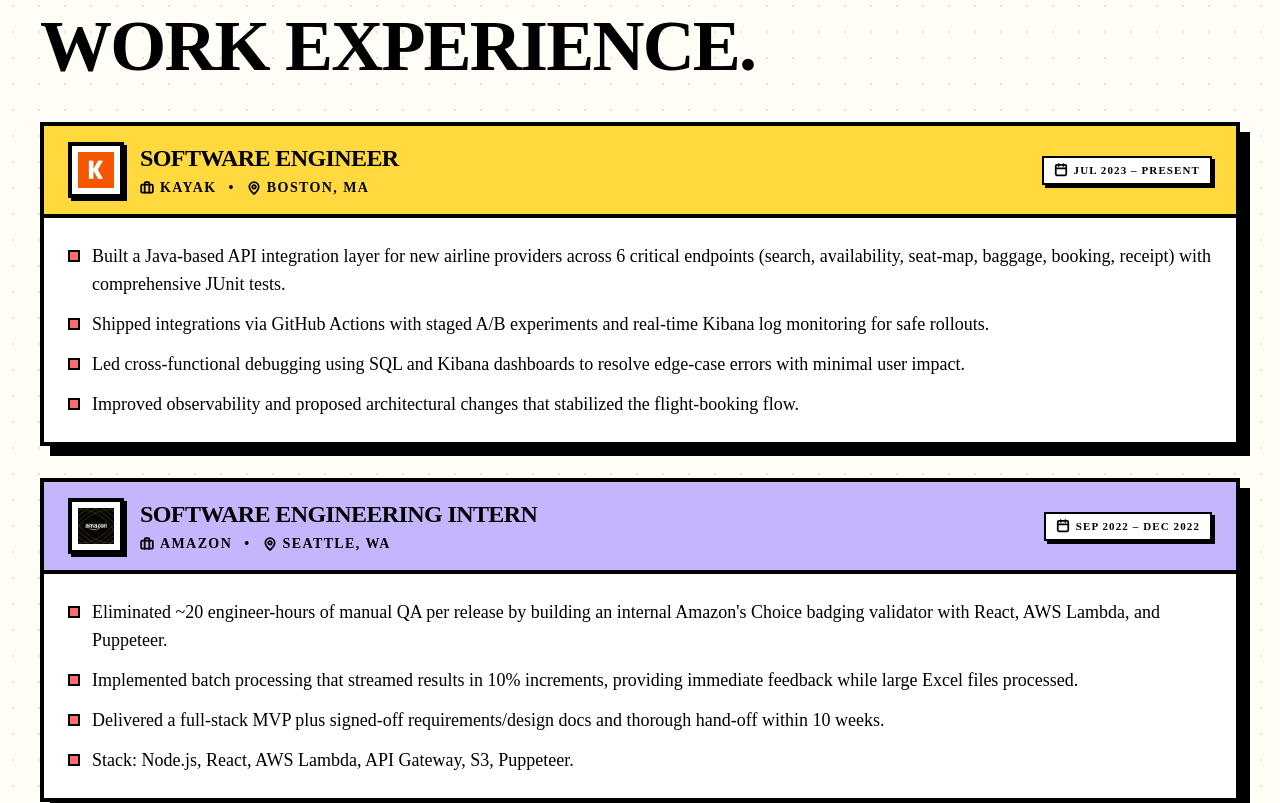
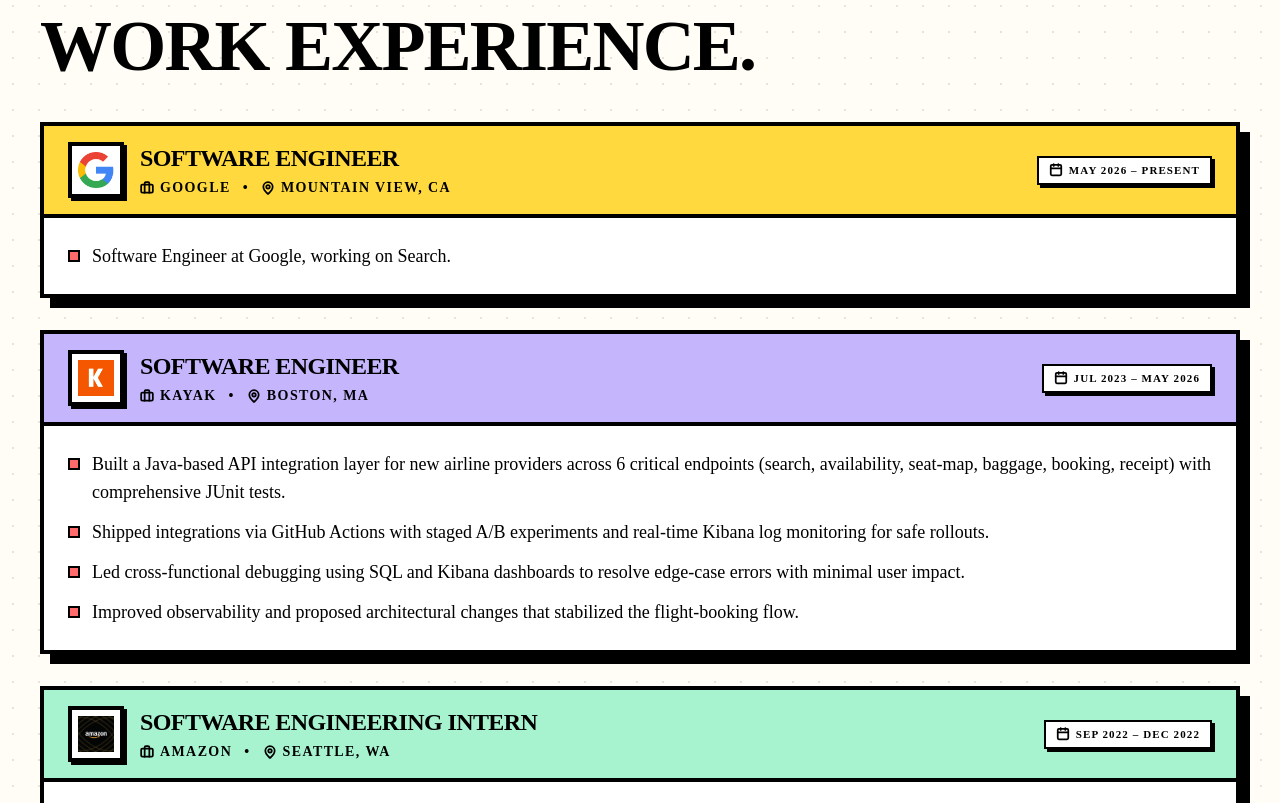
Before and after one commit to maanasanarayan/maanasanarayan.github.io, an Astro site: page / in a window 1280 px wide. Shown: the part 1905-2708 px from the top of the page. Built offline with nearby package versions, Linux system fonts and the light colour scheme; Astro itself is replaced by a stand-in of ours.

Commit message:
feat(content): restore google as current role, switch location back to bay area
- Add Google as current experience entry (Software Engineer, Mountain
  View, CA, May 2026 – Present) at the top of the list
- Kayak closes out at May 2026
- profile.location flips back to "Bay Area, CA"; profile.summary,
  BaseLayout meta description + keywords + JSON-LD worksFor + postal
  address, llms.txt narrative + experience list, and manifest
  description all updated for SEO so every surface says
  "Software Engineer at Google, Bay Area, CA"
- public/images/google.png restored from .hidden so the experience
  card logo resolves

```diff
--- a/public/llms.txt
+++ b/public/llms.txt
@@ -1,12 +1,12 @@
 # Maanasa Narayan
 
-> Software Engineer based in the Greater Boston Area. Builds scalable web applications and backend cloud systems. Engineering experience across Kayak, Amazon, Nokia, and Adobe.
+> Software Engineer at Google, based in the Bay Area, CA. Builds scalable web applications and backend cloud systems. Prior engineering experience at Kayak, Amazon, Nokia, and Adobe.
 
 ## About
 
-Maanasa Narayan is a software engineer with experience across full-stack web development and cloud backend systems. Holds an M.S. in Computer Science from Northeastern University (GPA 3.9/4.0) and a B.E. in Computer Science from KSIT, VTU.
+Maanasa Narayan is a Software Engineer at Google (Mountain View, CA), with experience across full-stack web development and cloud backend systems. Holds an M.S. in Computer Science from Northeastern University (GPA 3.9/4.0) and a B.E. in Computer Science from KSIT, VTU.
 
-Currently at Kayak working on Java-based airline integrations across search, availability, seat-map, baggage, booking, and receipt endpoints, shipping via GitHub Actions with A/B experiments and Kibana observability.
+Previously at Kayak (Boston, MA, Jul 2023 – May 2026) working on Java-based airline integrations across search, availability, seat-map, baggage, booking, and receipt endpoints, shipping via GitHub Actions with A/B experiments and Kibana observability.
 
 ## Skills
 
@@ -18,7 +18,8 @@ Currently at Kayak working on Java-based airline integrations across search, ava
 
 ## Experience
 
-- Kayak — Software Engineer, Boston, MA (Jul 2023 – Present)
+- Google — Software Engineer, Mountain View, CA (May 2026 – Present)
+- Kayak — Software Engineer, Boston, MA (Jul 2023 – May 2026)
 - Amazon — Software Engineering Intern, Seattle, WA (Sep 2022 – Dec 2022)
 - Nokia — Application Developer Co-op, Raleigh, NC (May 2022 – Aug 2022)
 - Adobe — Software Engineer, Bengaluru, India (Nov 2018 – Aug 2021)
--- a/src/data/content.js
+++ b/src/data/content.js
@@ -2,10 +2,10 @@ const content = {
   profile: {
     name: 'Maanasa Narayan',
     title: 'Software Engineer',
-    location: 'Greater Boston Area',
+    location: 'Bay Area, CA',
     resumeUrl: '/documents/MaanasaNarayan.pdf',
     summary:
-      'Software Engineer based in the Greater Boston Area, focused on building scalable web applications and backend cloud systems. Engineering experience across Kayak, Amazon, Nokia, and Adobe.',
+      'Software Engineer at Google, based in the Bay Area, CA. Focused on building scalable web applications and backend cloud systems. Prior engineering experience at Kayak, Amazon, Nokia, and Adobe.',
   },
   about: {
     skills: {
@@ -37,11 +37,19 @@ const content = {
   },
   experiences: [
     {
+      company: 'Google',
+      logo: '/images/google.png',
+      role: 'Software Engineer',
+      location: 'Mountain View, CA',
+      period: 'May 2026 – Present',
+      bullets: ['Software Engineer at Google, working on Search.'],
+    },
+    {
       company: 'Kayak',
       logo: '/images/kayak-logo.png',
       role: 'Software Engineer',
       location: 'Boston, MA',
-      period: 'Jul 2023 – Present',
+      period: 'Jul 2023 – May 2026',
       bullets: [
         'Built a Java-based API integration layer for new airline providers across 6 critical endpoints (search, availability, seat-map, baggage, booking, receipt) with comprehensive JUnit tests.',
         'Shipped integrations via GitHub Actions with staged A/B experiments and real-time Kibana log monitoring for safe rollouts.',
--- a/src/layouts/BaseLayout.astro
+++ b/src/layouts/BaseLayout.astro
@@ -18,7 +18,7 @@ interface Props {
 
 const {
   title = 'Maanasa Narayan — Software Engineer Portfolio',
-  description = 'Maanasa Narayan is a software engineer in the Greater Boston Area building scalable web applications and backend cloud systems. Engineering experience across Kayak, Amazon, Nokia, and Adobe.',
+  description = 'Maanasa Narayan is a software engineer at Google, based in the Bay Area, CA. Builds scalable web applications and backend cloud systems. Prior engineering experience at Kayak, Amazon, Nokia, and Adobe.',
   image = '/images/maanasan.jpg',
   type = 'website',
   publishedTime,
@@ -40,7 +40,7 @@ const ogImage = new URL(image, Astro.site).toString();
     <meta name="author" content="Maanasa Narayan" />
     <meta
       name="keywords"
-      content="Maanasa Narayan, software engineer, full stack developer, Boston, Greater Boston, React, Java, AWS, portfolio, Kayak, Amazon, Adobe, Nokia"
+      content="Maanasa Narayan, software engineer, Google, full stack developer, Bay Area, Mountain View, React, Java, AWS, portfolio, Kayak, Amazon, Adobe, Nokia"
     />
     <meta
       name="robots"
@@ -111,8 +111,8 @@ const ogImage = new URL(image, Astro.site).toString();
         telephone: 'REDACTED',
         address: {
           '@type': 'PostalAddress',
-          addressLocality: 'Boston',
-          addressRegion: 'MA',
+          addressLocality: 'Bay Area',
+          addressRegion: 'CA',
           addressCountry: 'US',
         },
         sameAs: [
@@ -129,8 +129,14 @@ const ogImage = new URL(image, Astro.site).toString();
         ],
         worksFor: {
           '@type': 'Organization',
-          name: 'Kayak',
-          sameAs: 'https://www.kayak.com/',
+          name: 'Google',
+          sameAs: 'https://www.google.com/',
+          address: {
+            '@type': 'PostalAddress',
+            addressLocality: 'Mountain View',
+            addressRegion: 'CA',
+            addressCountry: 'US',
+          },
         },
         knowsAbout: [
           'Software Engineering',
```
Also changed, not shown: public/images/google.png (added), public/manifest.json.
